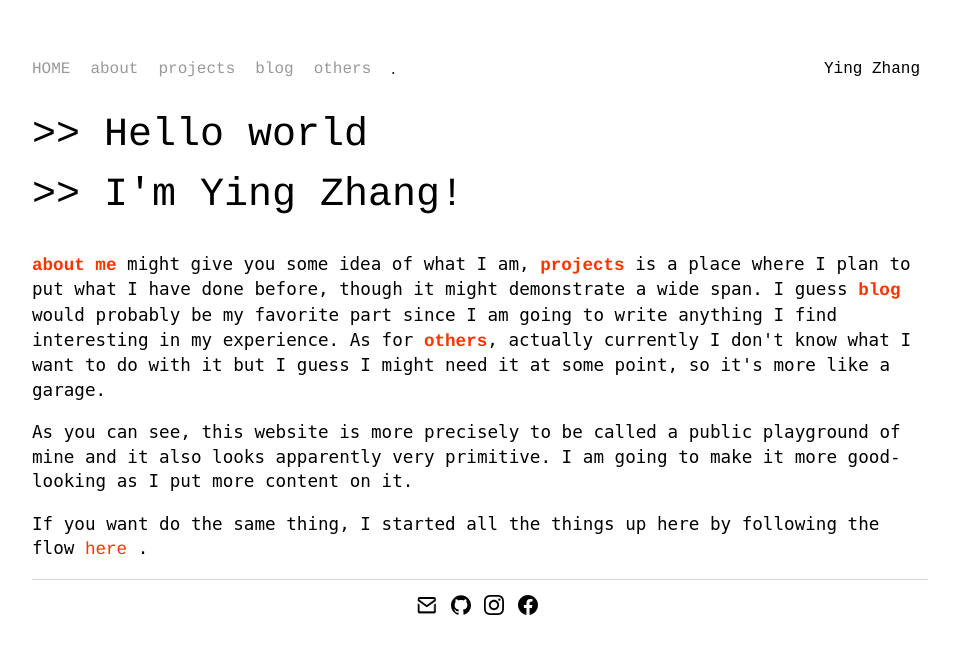
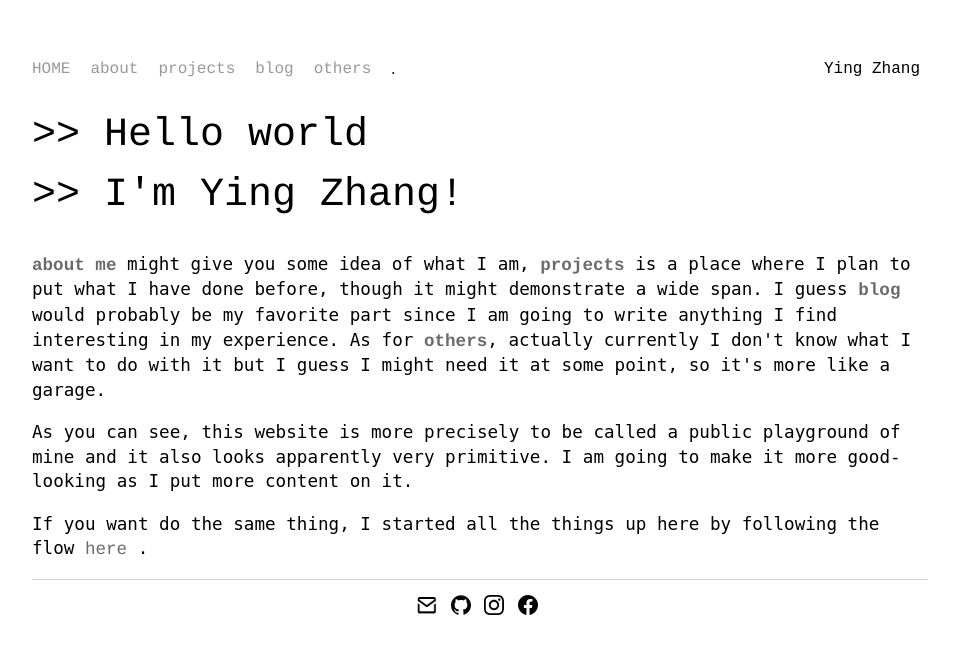
Before and after one commit to martianying/martianying.github.io, a Jekyll site: the page built from index.html, in a window 1280 px wide. Shown: the top 654 px of the page, without its empty margins (160-1119 px from the left). Built offline with Jekyll 4.4.1, drawn with Linux system fonts in a browser that asks for light colours.

Commit message:
Update main.css

```diff
--- a/css/main.css
+++ b/css/main.css
@@ -78,7 +78,7 @@ h1 {
 /*short introduction in the main page. "  */
 p a {
     text-decoration: none;
-    color: #ff3300;
+    color: rgba(0, 0, 0, 0.582);
     transition: background-color .8s;
     font-family:'Courier';
     font-weight: normal;
```
